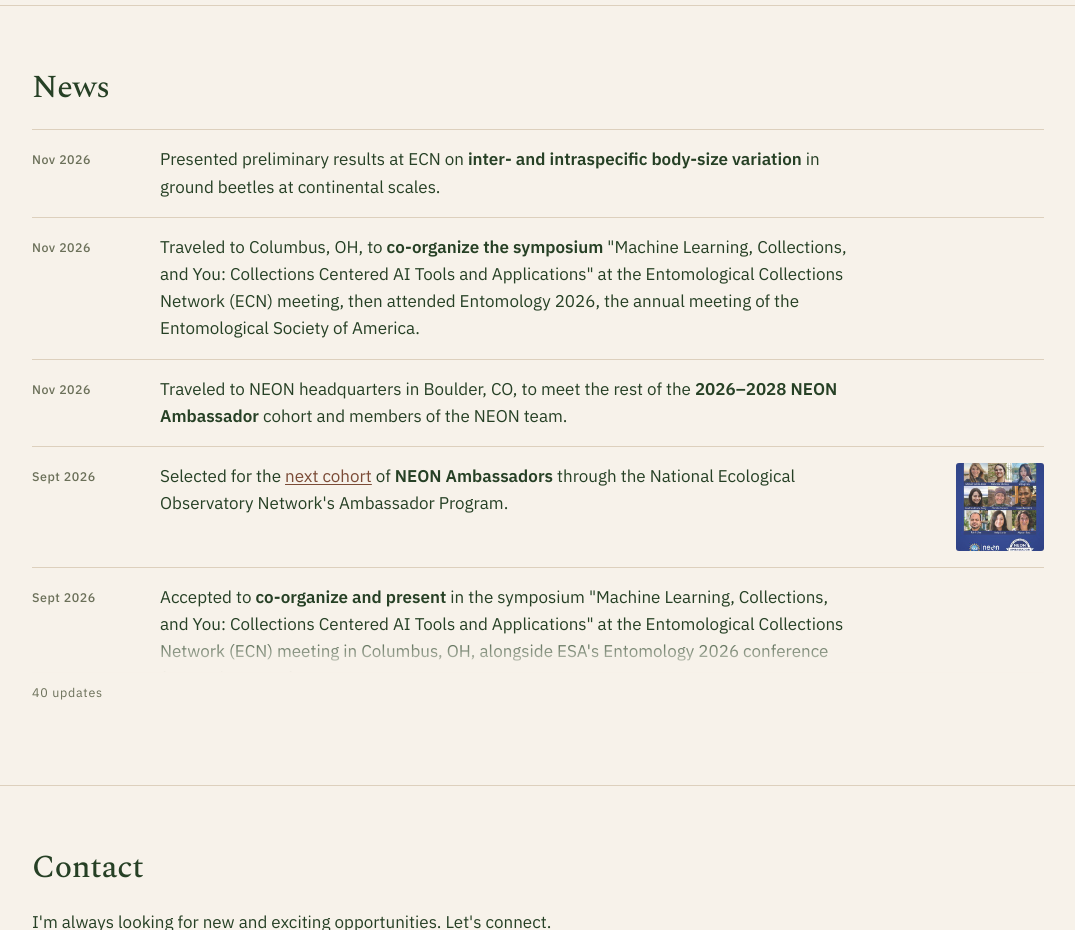
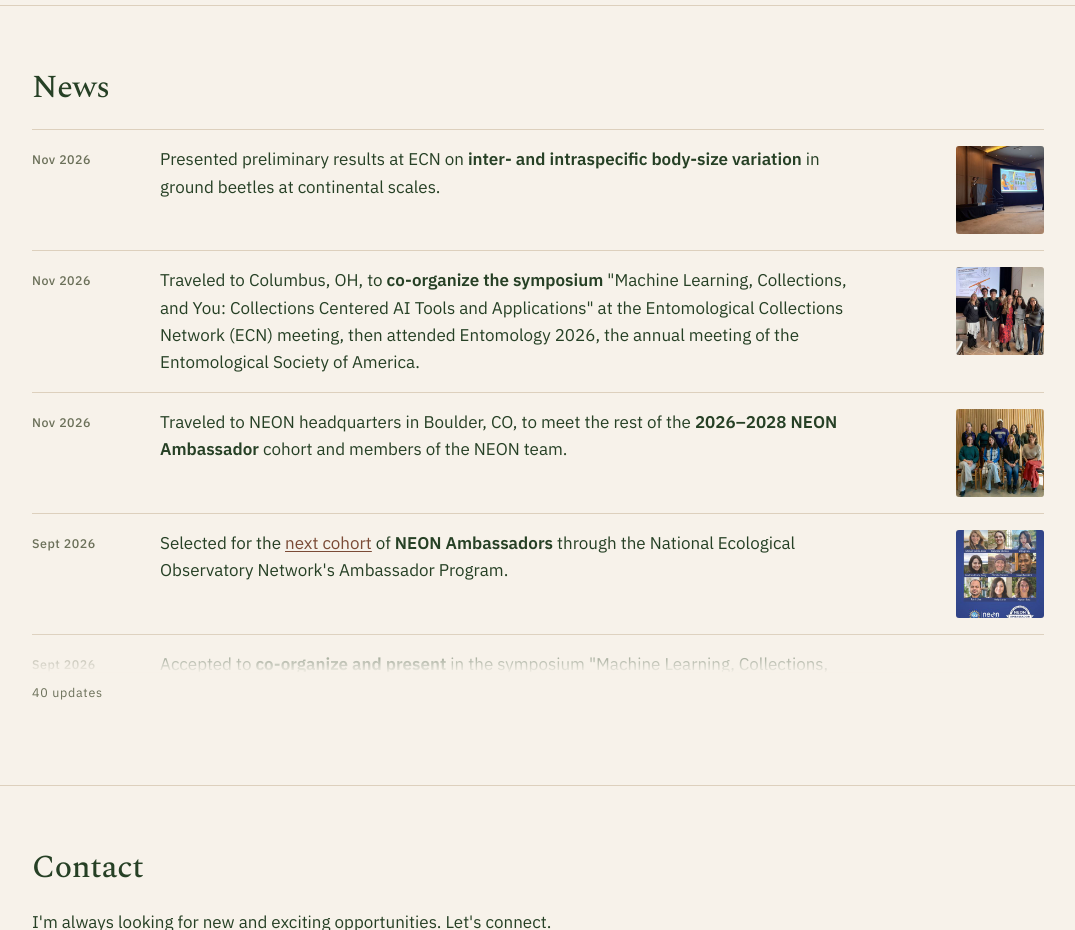
Before and after one commit to AlysonEast/AlysonEast.github.io, a plain HTML site: page index.html in a window 1280 px wide. Shown: the part 2460-3390 px from the top of the page, without its empty margins (102-1177 px from the left). Drawn offline with nearby package versions, Linux system fonts and the light colour scheme.

Commit message:
Add photos to November ECN and NEON Ambassador news items
Co-Authored-By: Claude Opus 5.5 <noreply@anthropic.com>

```diff
--- a/index.html
+++ b/index.html
@@ -126,24 +126,30 @@
       <h2>News</h2>
 
       <div class="news scrollpanel" id="news-feed" tabindex="0" role="region" aria-label="News feed">
-        <article class="news-item">
+        <article class="news-item news-item--media">
           <div class="news-date">Nov 2026</div>
           <div><p>Presented preliminary results at ECN on <strong>inter- and intraspecific body-size
             variation</strong> in ground beetles at continental scales.</p></div>
+          <img class="news-thumb" src="assets/news/2026-11-ecn-talk.jpg" alt="Alyson East presenting at a podium at ECN, beside a projected slide of beetle specimen imaging"
+               loading="lazy" decoding="async" onerror="this.style.display='none'">
         </article>
 
-        <article class="news-item">
+        <article class="news-item news-item--media">
           <div class="news-date">Nov 2026</div>
           <div><p>Traveled to Columbus, OH, to <strong>co-organize the symposium</strong> "Machine Learning,
             Collections, and You: Collections Centered AI Tools and Applications" at the Entomological
             Collections Network (ECN) meeting, then attended Entomology 2026, the annual meeting of the
             Entomological Society of America.</p></div>
+          <img class="news-thumb" src="assets/news/2026-11-ecn-symposium.jpg" alt="Organizers and speakers of the Machine Learning, Collections, and You symposium at ECN, standing in front of the projection screen"
+               loading="lazy" decoding="async" onerror="this.style.display='none'">
         </article>
 
-        <article class="news-item">
+        <article class="news-item news-item--media">
           <div class="news-date">Nov 2026</div>
           <div><p>Traveled to NEON headquarters in Boulder, CO, to meet the rest of the
             <strong>2026–2028 NEON Ambassador</strong> cohort and members of the NEON team.</p></div>
+          <img class="news-thumb" src="assets/news/2026-11-neon-boulder.jpg" alt="The 2026–2028 NEON Ambassador cohort seated and standing for a group photo at NEON headquarters in Boulder"
+               loading="lazy" decoding="async" onerror="this.style.display='none'">
         </article>
 
         <article class="news-item news-item--media">
```
Also changed, not shown: assets/ECNSymposium.jpeg (added), assets/NEONAmbassadors.jpeg (added), assets/news/2026-11-ecn-symposium.jpg (added), assets/news/2026-11-ecn-talk.jpg (added), assets/news/2026-11-neon-boulder.jpg (added), 1 other file.
